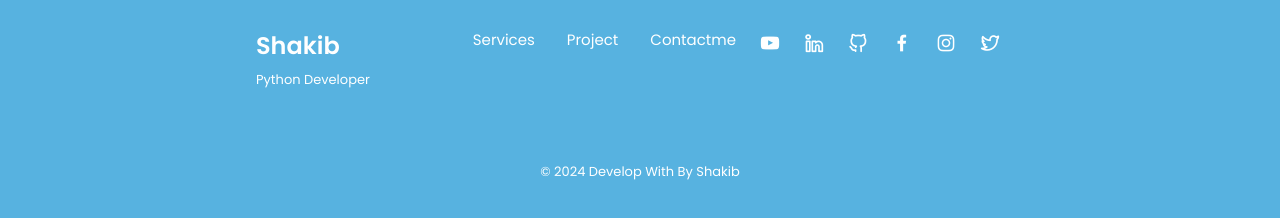
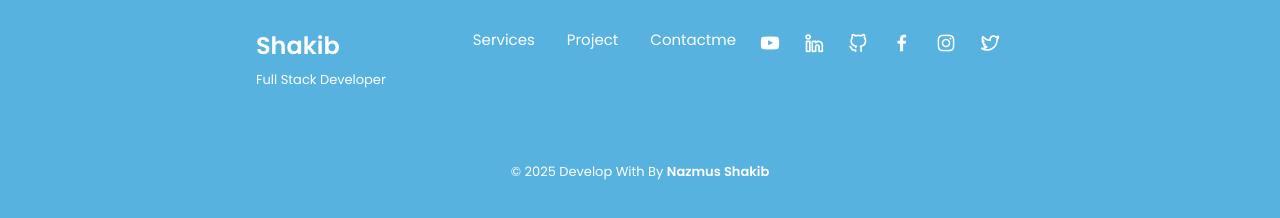
Before and after one commit to Shakibosd/responsive-protfolio-ytb, a plain HTML site: page index.html in a window 1280 px wide. Shown: the part 4038-4256 px from the top of the page. Drawn offline with nearby package versions, Linux system fonts and the light colour scheme.

Commit message:
footer daynamic

```diff
--- a/app.js
+++ b/app.js
@@ -201,3 +201,10 @@ document.querySelectorAll('.services__button').forEach(button => {
       e.target.closest('.services__modal').style.display = 'none';
     });
   });
+
+
+  //footer js
+const currentYear = new Date().getFullYear();
+console.log(currentYear);
+const footerText = document.getElementById("footer-text-year");
+footerText.innerHTML = `&copy; ${currentYear} Develop With By <b>Nazmus Shakib</b>`;
--- a/index.html
+++ b/index.html
@@ -665,7 +665,7 @@
       <div class="footer__container container grid">
         <div>
           <h1 class="footer__title">Shakib</h1>
-          <span class="footer__subtitle">Python Developer</span>
+          <span class="footer__subtitle">Full Stack Developer</span>
         </div>
         <ul class="footer__links">
           <li>
@@ -701,7 +701,7 @@
           </a>
         </div>
       </div>
-      <p style="color: white;" class="footer__copy">&copy; 2024 Develop With By Shakib</p>
+      <p id="footer-text-year" style="color: white;" class="footer__copy"></p>
     </div>
 
     <a href="#" class="scrollup" id="scroll-up">
```
